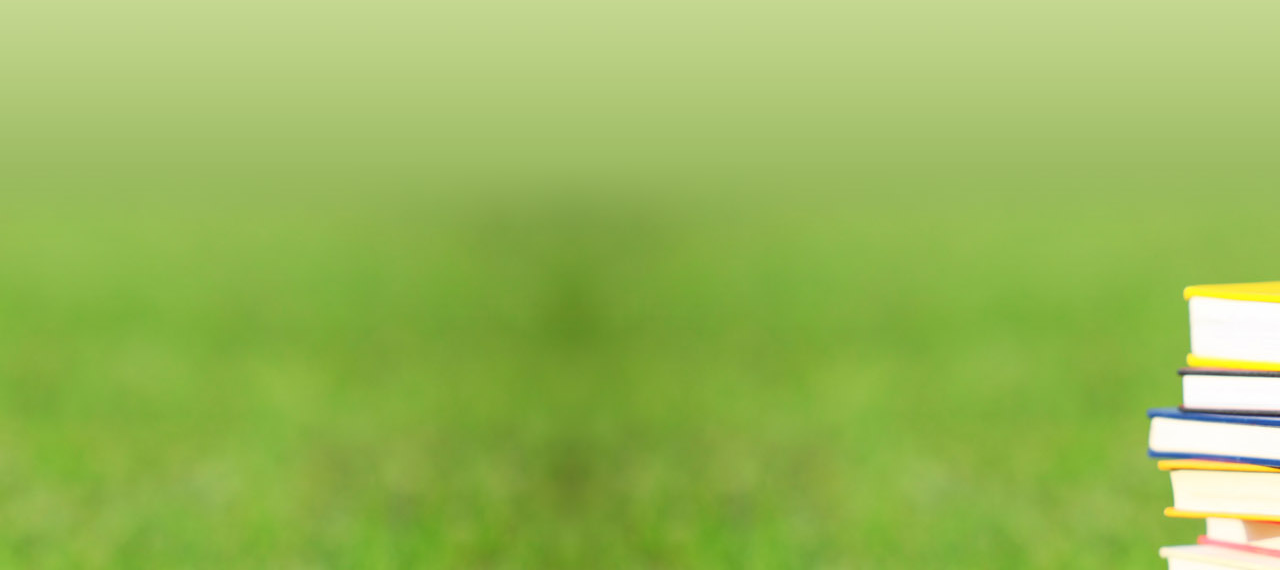
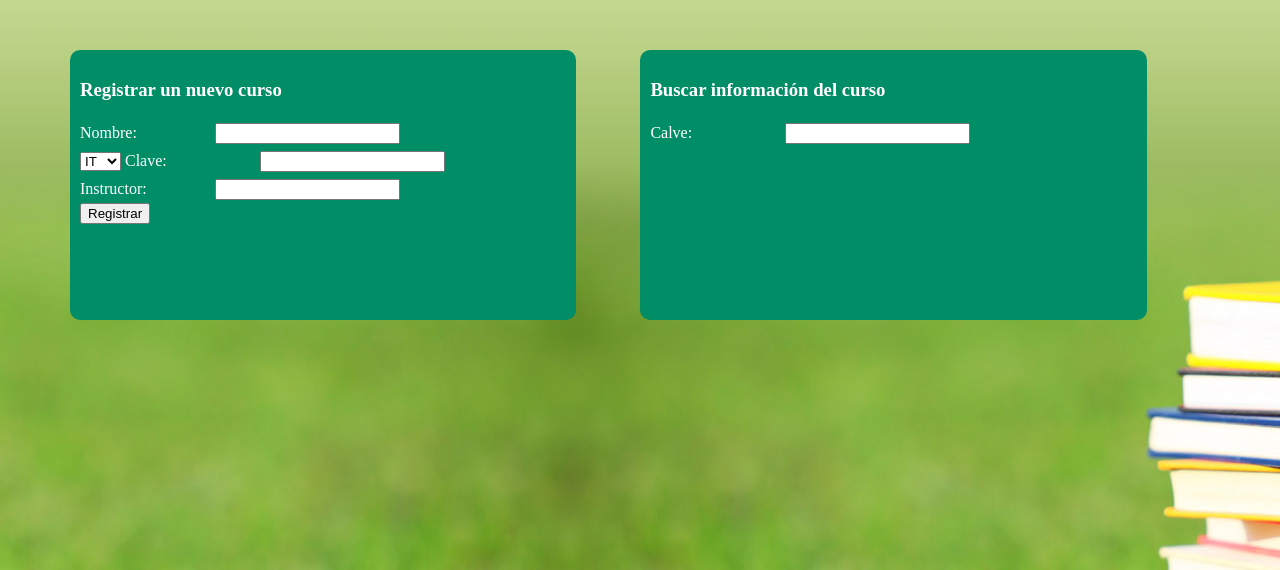
Before and after one commit to robertoyoc/BasesFinal, a PHP site: page /public/cursos in a window 1280 px wide; the page is wider, and only the part inside the window is pictured. Shown: the part 70-640 px from the top of that part. Run offline with PHP 8.4, Linux system fonts and the light colour scheme; the visitor is signed in with stand-in values (Sample User, id 1).

Commit message:
Añadí contenedores

```diff
--- a/public/cursos/index.php
+++ b/public/cursos/index.php
@@ -25,7 +25,29 @@
 
 		</ul>
 </header>
-
+<section class="container">
+	<section id="initial-data">
+		<h3>Registrar un nuevo curso</h3>
+		<form action="">
+			<p>Nombre:</p><input type="text" name="name" id="name" required><br>
+			<select id="carreras">
+				<option value="IT">IT</option>
+				<option value="IS">IS</option>
+				<option value="CP">CP</option>
+				<option value="LA">LA</option>
+			</select>
+			<p>Clave:</p><input type="text" name="id" id="matrícula" required><br>
+			<p>Instructor:</p><input type="text" name="instructor" id="instructor" required><br>
+			<input type="submit" value="Registrar">
+		</form>
+	</section>
+	<section id="search">
+		<h3>Buscar información del curso</h3>
+		<form onsubmit="return search()">
+			<p>Calve:</p><input type="text" id="">
+		</form>
+	</section>
+</section>
 
 </body>
 </html>
```
